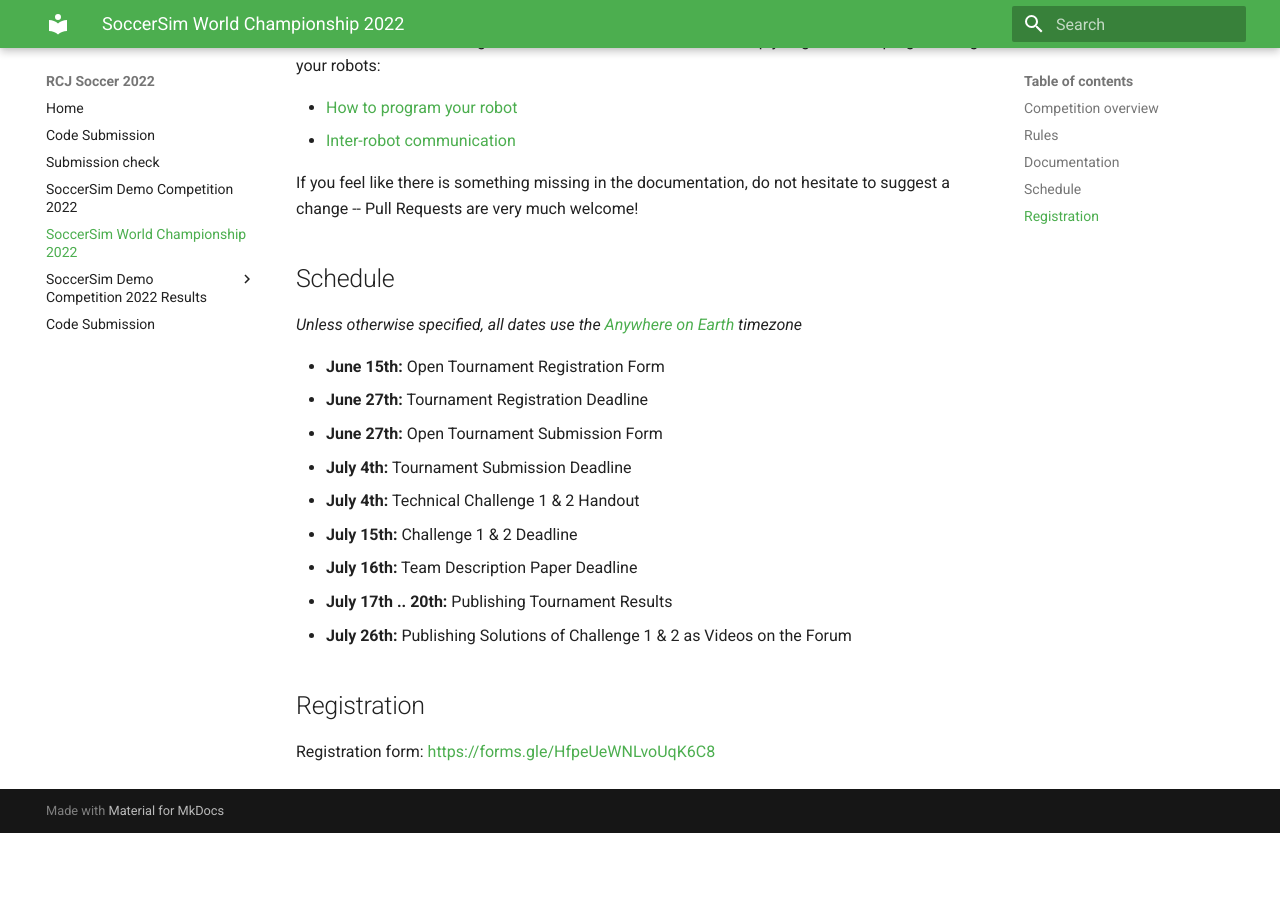
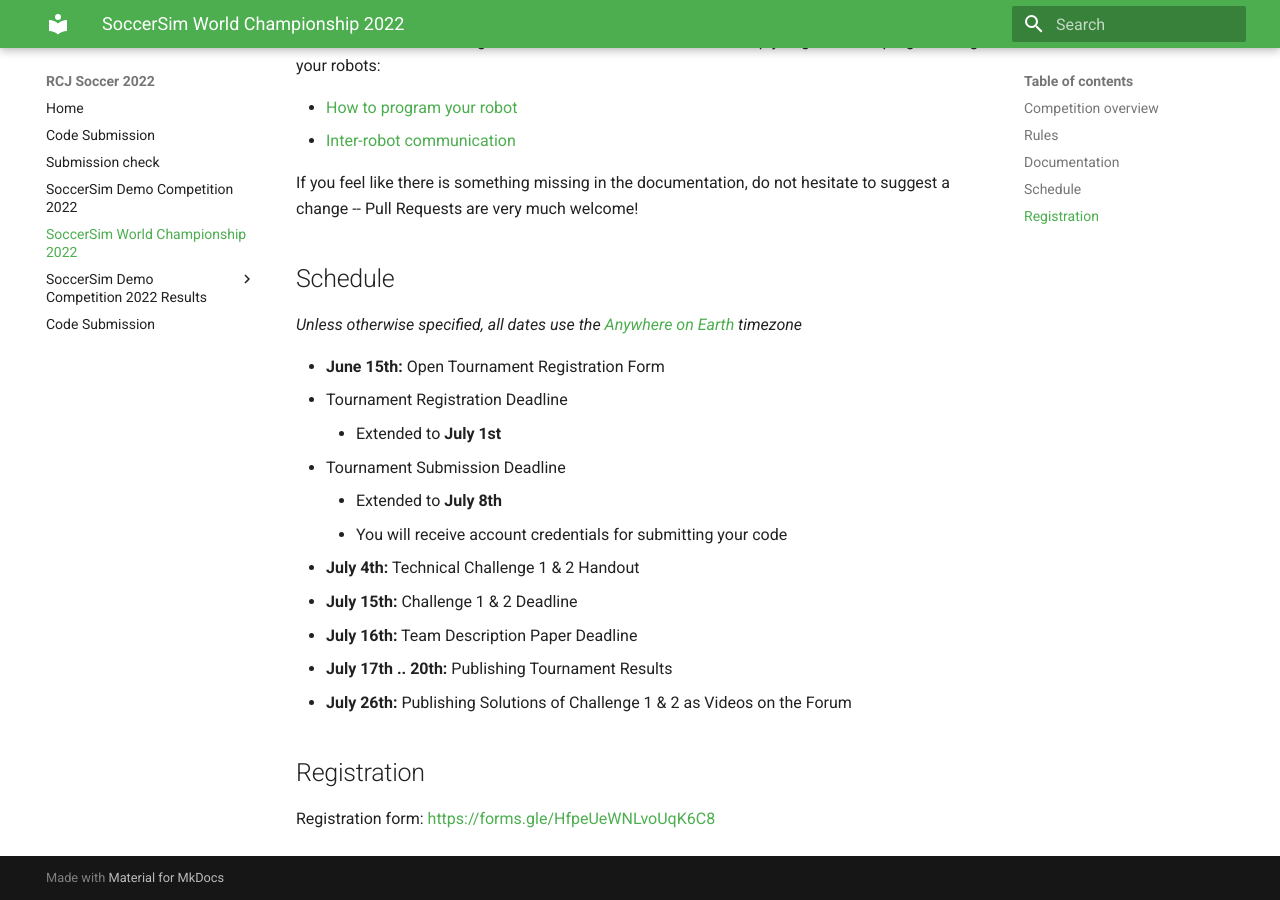
Before and after one commit to robocup-junior/soccer-2022, an MkDocs documentation site: the page built from docs/world-competition.md, in a window 1280 px wide and 900 px high, scrolled down 1244 px. Built offline with MkDocs 1.6.1 and Material for MkDocs 9.7.7, drawn with Linux system fonts in a browser that asks for light colours; before the commit the page ends 2077 px from its top, so only the background shows below that.

Commit message:
extend the deadline for registration and submissions
Signed-off-by: Adrian Matejov <ado.matejov@gmail.com>

```diff
--- a/docs/world-competition.md
+++ b/docs/world-competition.md
@@ -61,9 +61,11 @@
 _Unless otherwise specified, all dates use the [Anywhere on Earth](https://en.wikipedia.org/wiki/Anywhere_on_Earth) timezone_
 
 * **June 15th:** Open Tournament Registration Form
-* **June 27th:** Tournament Registration Deadline
-* **June 27th:** Open Tournament Submission Form
-* **July 4th:** Tournament Submission Deadline
+* Tournament Registration Deadline
+    * Extended to **July 1st**
+* Tournament Submission Deadline
+    * Extended to **July 8th**
+    * You will receive account credentials for submitting your code
 * **July 4th:** Technical Challenge 1 & 2 Handout
 * **July 15th:** Challenge 1 & 2 Deadline
 * **July 16th:** Team Description Paper Deadline
```
